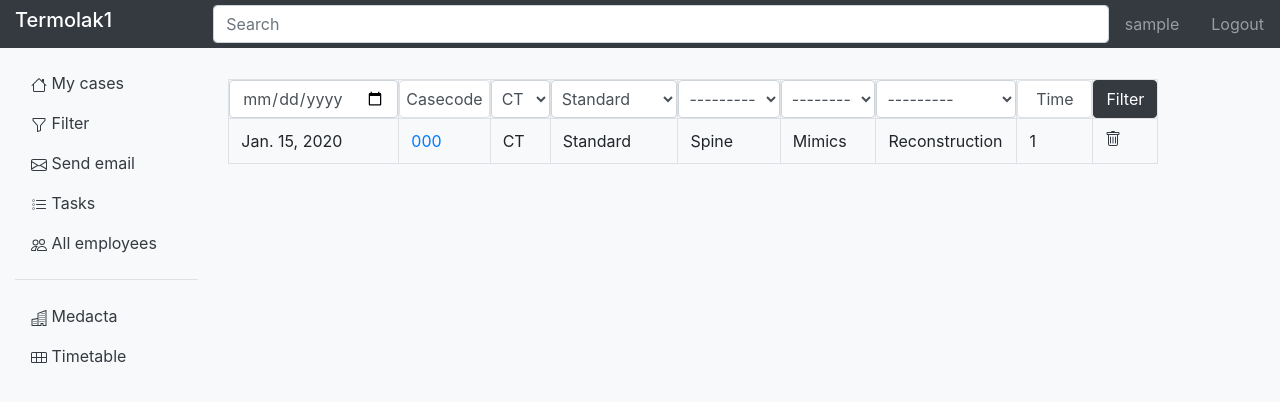
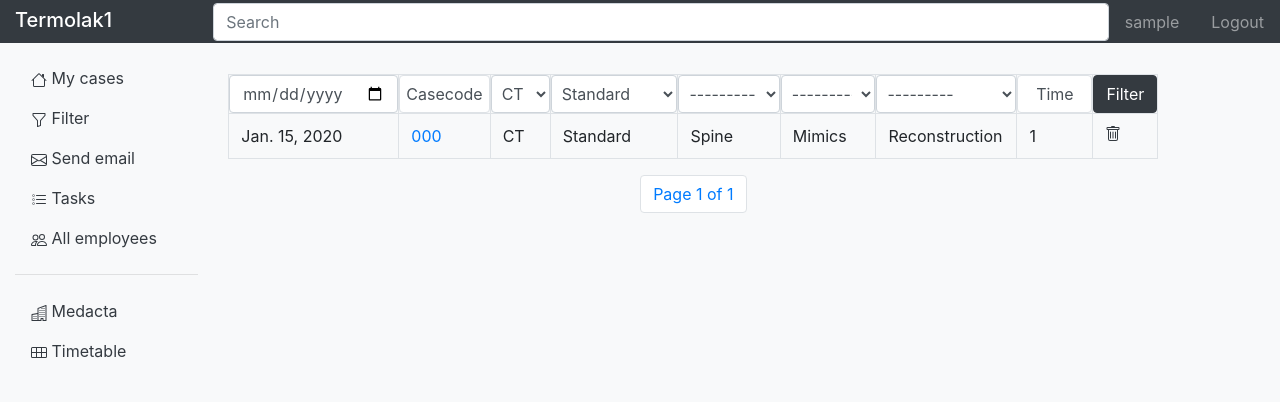
Before and after one commit to DzmitryiShatsila/termolak1, a Django app: page /case_filter/ in a window 1280 px wide. Shown: the top 402 px of the page. Run offline with Django 3.2, Linux system fonts and the light colour scheme; a user stored in the database is signed in; tables that the repository leaves empty hold one stand-in row (values such as "Sample post"); some libraries are stand-ins or nearby versions.

Commit message:
Add pagination in filter and search

```diff
--- a/report/templates/base.html
+++ b/report/templates/base.html
@@ -11,7 +11,7 @@
 <body class="bg-light">
     {% if user.is_authenticated %}
     <nav class="navbar navbar-dark bg-dark flex-md-nowrap p-0">
-        <h1 class="navbar-brand col-sm-3 col-md-2 mr-0">Termolak1</h1>
+        <h4 class="navbar-brand col-sm-3 col-md-2 mr-0 text-white" style="padding-bottom: 0">Termolak1</h4>
         <form action="{% url 'report:search-results' %}" method="get" id="search">
         </form>
         <input class="form-control form-control-dark w-100" form="search" name="q" placeholder="Search" type="search">
--- a/report/templates/report/case_filter.html
+++ b/report/templates/report/case_filter.html
@@ -61,7 +61,7 @@
                 <input form="filter" class="btn btn-dark" type="submit" value="Filter">
             </td>
         </tr>
-        {% for case in filter.qs %}
+        {% for case in object_list %}
         <tr>
             <td>{{ case.date }}</td>
             <td><a href="{% url 'report:case-update' case.id %}">{{ case.case_code }}</a></td>
@@ -80,6 +80,30 @@
         </tr>
         {% endfor %}
     </table>
+
+<nav aria-label="Page navigation example">
+    <ul class="pagination justify-content-center">
+        {% if page_obj.has_previous %}
+        <li class="page-item">
+            <a class="page-link" href="?page=1">&laquo;</a>
+        </li>
+        <li class="page-item">
+            <a class="page-link" href="?page={{ page_obj.previous_page_number }}" tabindex="-1" aria-disabled="true">Previous</a>
+        </li >
+        {% endif %}
+        <li class="page-item">
+            <p class="page-link">Page {{ page_obj.number }} of {{ page_obj.paginator.num_pages }}</p>
+        </li>
+        {% if page_obj.has_next %}
+        <li class="page-item">
+            <a class="page-link" href="?page={{ page_obj.next_page_number }}">next</a>
+        </li>
+        <li class="page-item">
+            <a class="page-link" href="?page={{ page_obj.paginator.num_pages }}">&raquo;</a>
+        </li>
+        {% endif %}
+    </ul>
+</nav>
 {% else %}
     There are no cases
 {% endif %}
--- a/report/views.py
+++ b/report/views.py
@@ -10,6 +10,7 @@ from .models import Cases
 from . import forms
 from django.core.mail import EmailMessage
 from .filters import CasesFilter
+from django_filters.views import FilterView
 
 # Create your views here.
 
@@ -19,7 +20,7 @@ class MyCases(LoginRequiredMixin, generic.CreateView, generic.list.MultipleObjec
     success_url = '/'
     template_name = 'report/all_cases.html'
     context_object_name = 'form'
-    paginate_by = 15
+    paginate_by = 25
 
     def form_valid(self, form):
         self.object = form.save(commit=False)
@@ -105,6 +106,7 @@ class SearchResultsView(LoginRequiredMixin, generic.ListView):
     model = Cases
     template_name = 'report/search_results.html'
     context_object_name = 'cases'
+    paginate_by = 25
 
     def get_queryset(self):
         query = ''
@@ -114,17 +116,11 @@ class SearchResultsView(LoginRequiredMixin, generic.ListView):
         return object_list
 
 
-class FilterCasesView(LoginRequiredMixin, generic.ListView):
-    model = Cases
+class FilterCasesView(LoginRequiredMixin, FilterView):
+    filterset_class = CasesFilter
     template_name = 'report/case_filter.html'
-    context_object_name = 'filter.qs'
-    paginate_by = 5
+    paginate_by = 25
 
     def get_queryset(self):
         queryset = Cases.objects.filter(author=self.request.user)
         return queryset
-
-    def get_context_data(self, **kwargs):
-        context = super().get_context_data(**kwargs)
-        context['filter'] = CasesFilter(self.request.GET, queryset=self.get_queryset())
-        return context
```
Also changed, not shown: report/templates/report/search_results.html (+24 -1 lines), report/templates/report/sent_email.html (+4 -4 lines).
